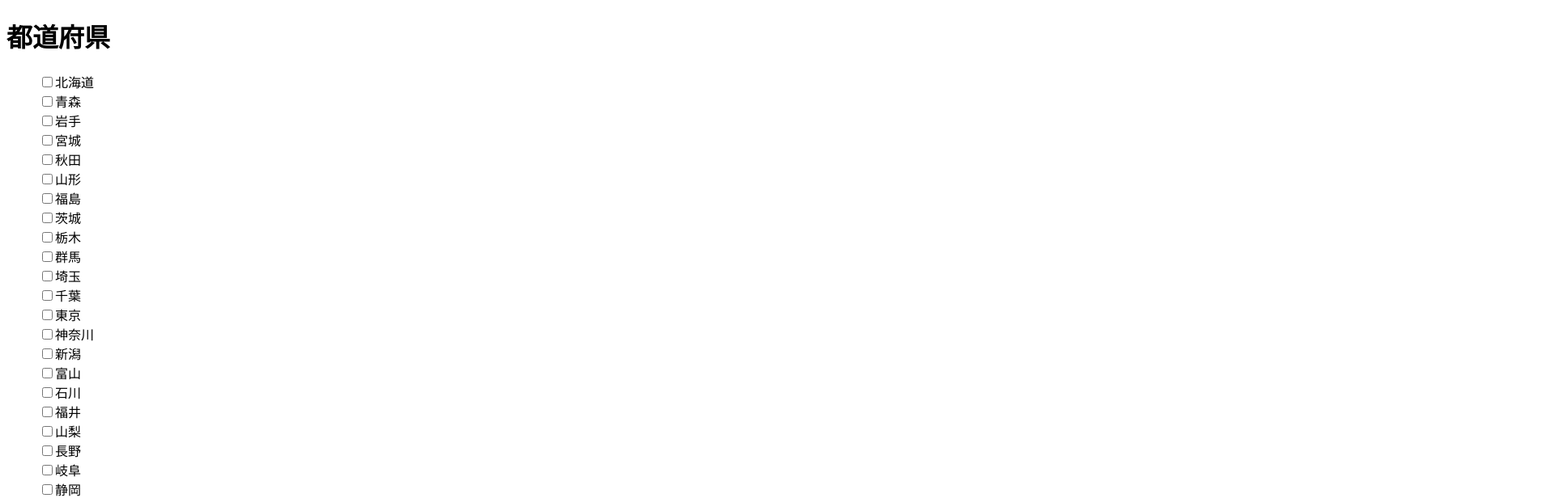
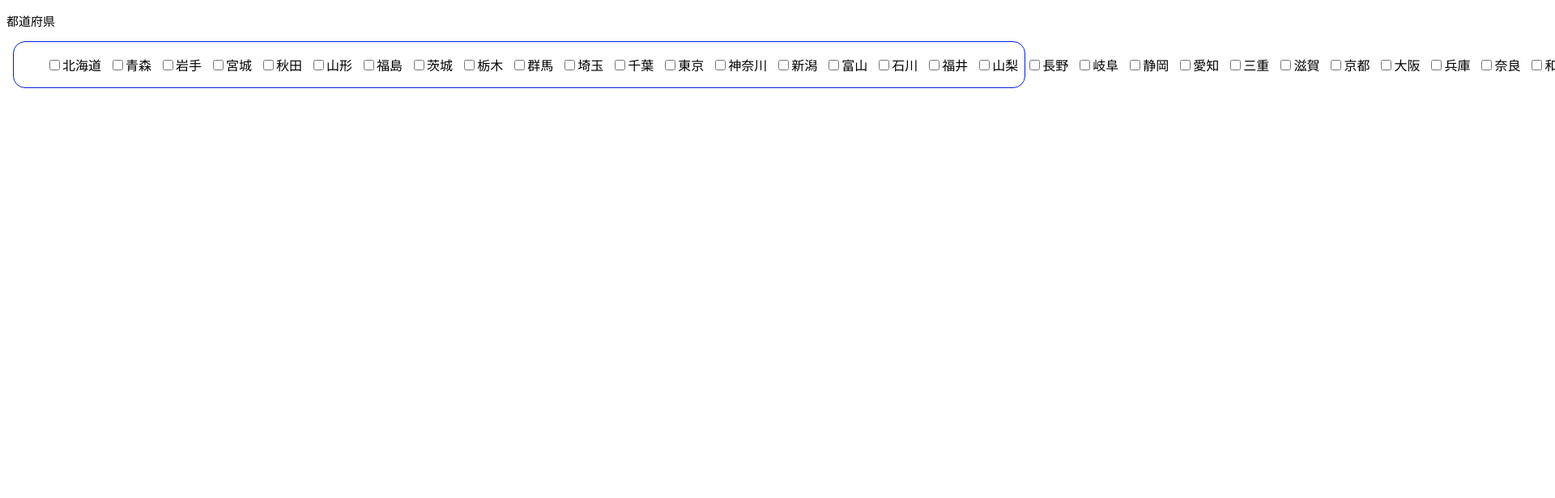
Before and after one commit to nayuta24/recharts-population, a React (Create React App) app: page / in a window 1280 px wide. Shown: the top 616 px of the page at 81% size, 1920 px wide, since content can reach past the window. Built offline with nearby package versions, Linux system fonts and the light colour scheme.

Commit message:
[add]リストボックスが整列するようにCSSを記述

```diff
--- /dev/null
+++ b/src/App.tsx
@@ -0,0 +1,19 @@
+import { prefectures } from "./array/prefecture";
+import { Checkbox } from "./components/checkbox/Checkbox";
+import { PrefectureCheckboxes } from "./components/PrefectureCheckboxes";
+import { Text } from "./components/text/Text";
+
+function App() {
+  return (
+    <div className="App">
+      <header className="App-header">
+        <Text fontSize="15px">都道府県</Text>
+      </header>
+      <body>
+        <PrefectureCheckboxes />
+      </body>
+    </div>
+  );
+}
+
+export default App;
--- /dev/null
+++ b/src/components/PrefectureCheckboxes.tsx
@@ -0,0 +1,23 @@
+import styled from "styled-components";
+import { prefectures } from "../array/prefecture";
+import { Checkbox } from "./checkbox/Checkbox";
+
+export const PrefectureCheckboxes = () => {
+  return (
+    <SDiv>
+      <ul>
+        {prefectures.map((prefecture, i) => (
+          <Checkbox label={prefecture} key={i} />
+        ))}
+      </ul>
+    </SDiv>
+  );
+};
+
+const SDiv = styled.div`
+  width: 100%;
+  text-align: left;
+  border: 1.5px solid;
+  border-color: #031de2;
+  border-radius: 15px;
+`;
--- a/src/components/checkbox/Checkbox.tsx
+++ b/src/components/checkbox/Checkbox.tsx
@@ -17,5 +17,8 @@ export const Checkbox: VFC<Props> = (props) => {
 };
 
 const SLi = styled.li`
+  display: inline;
   list-style: none;
+  white-space: nowrap;
+  padding-right: 10px;
 `;
--- /dev/null
+++ b/src/components/text/Text.tsx
@@ -0,0 +1,16 @@
+import { ReactNode, VFC } from "react";
+import styled from "styled-components";
+
+type Props = {
+  children: ReactNode;
+  fontSize?: string;
+};
+
+export const Text: VFC<Props> = (props) => {
+  const { children, fontSize } = props;
+  return <SP fontSize={fontSize}>{children}</SP>;
+};
+
+const SP = styled.p<{ fontSize?: string }>`
+  font-size: ${(props) => props.fontSize || "10px"};
+`;
--- a/src/index.tsx
+++ b/src/index.tsx
@@ -1,6 +1,6 @@
 import React from "react";
 import ReactDOM from "react-dom";
-import App from "./pages/App";
+import App from "./App";
 
 ReactDOM.render(
   <React.StrictMode>
--- a/src/pages/App.tsx
+++ /dev/null
@@ -1,21 +0,0 @@
-import styled from "styled-components";
-
-import { prefectures } from "../array/prefecture";
-import { Checkbox } from "../components/checkbox/Checkbox";
-
-function App() {
-  return (
-    <div className="App">
-      <header className="App-header">
-        <h1>都道府県</h1>
-        <ul>
-          {prefectures.map((prefecture, i) => (
-            <Checkbox label={prefecture} key={i} />
-          ))}
-        </ul>
-      </header>
-    </div>
-  );
-}
-
-export default App;
```
Also changed, not shown: 1 other file (tests, documents, lock files or other folders).
